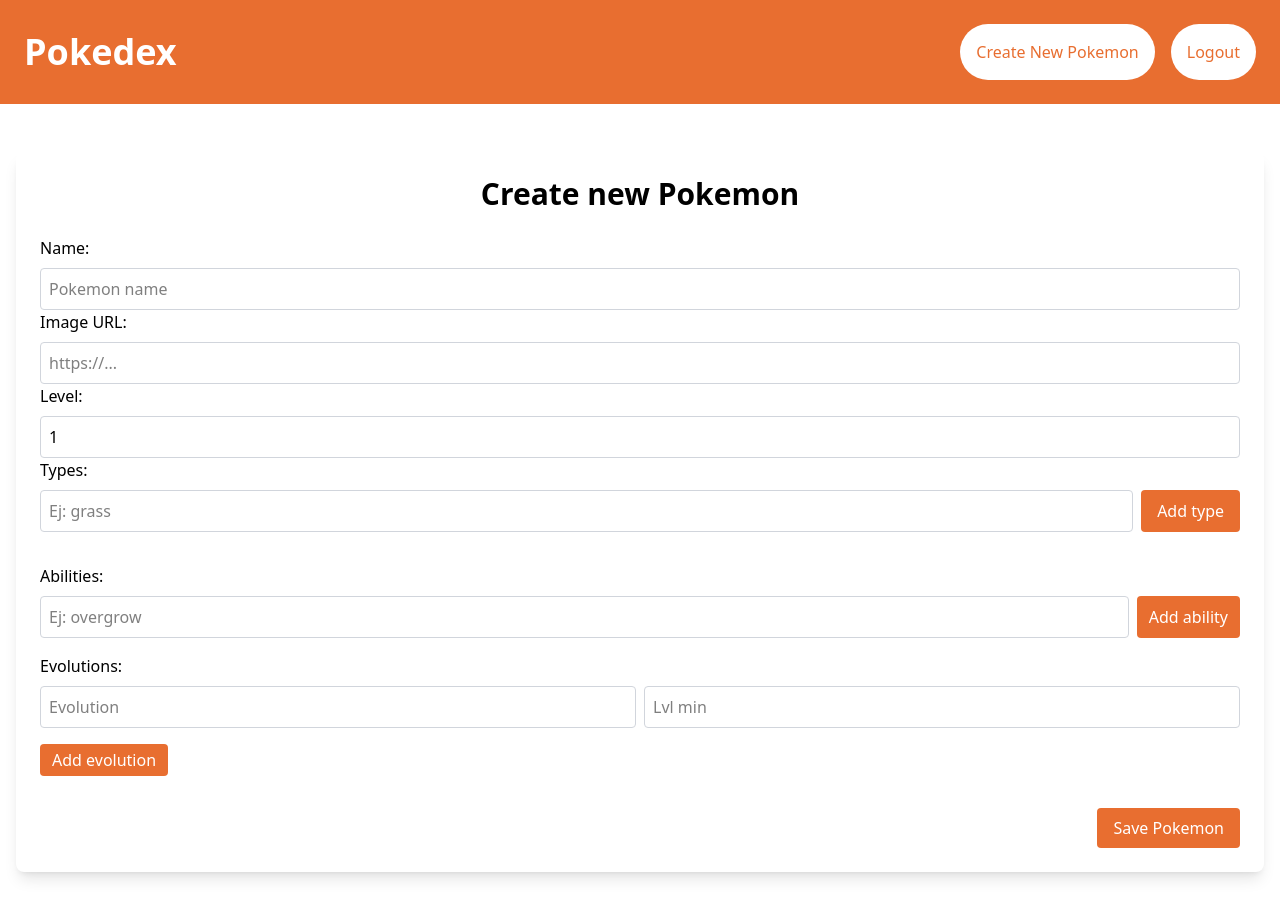
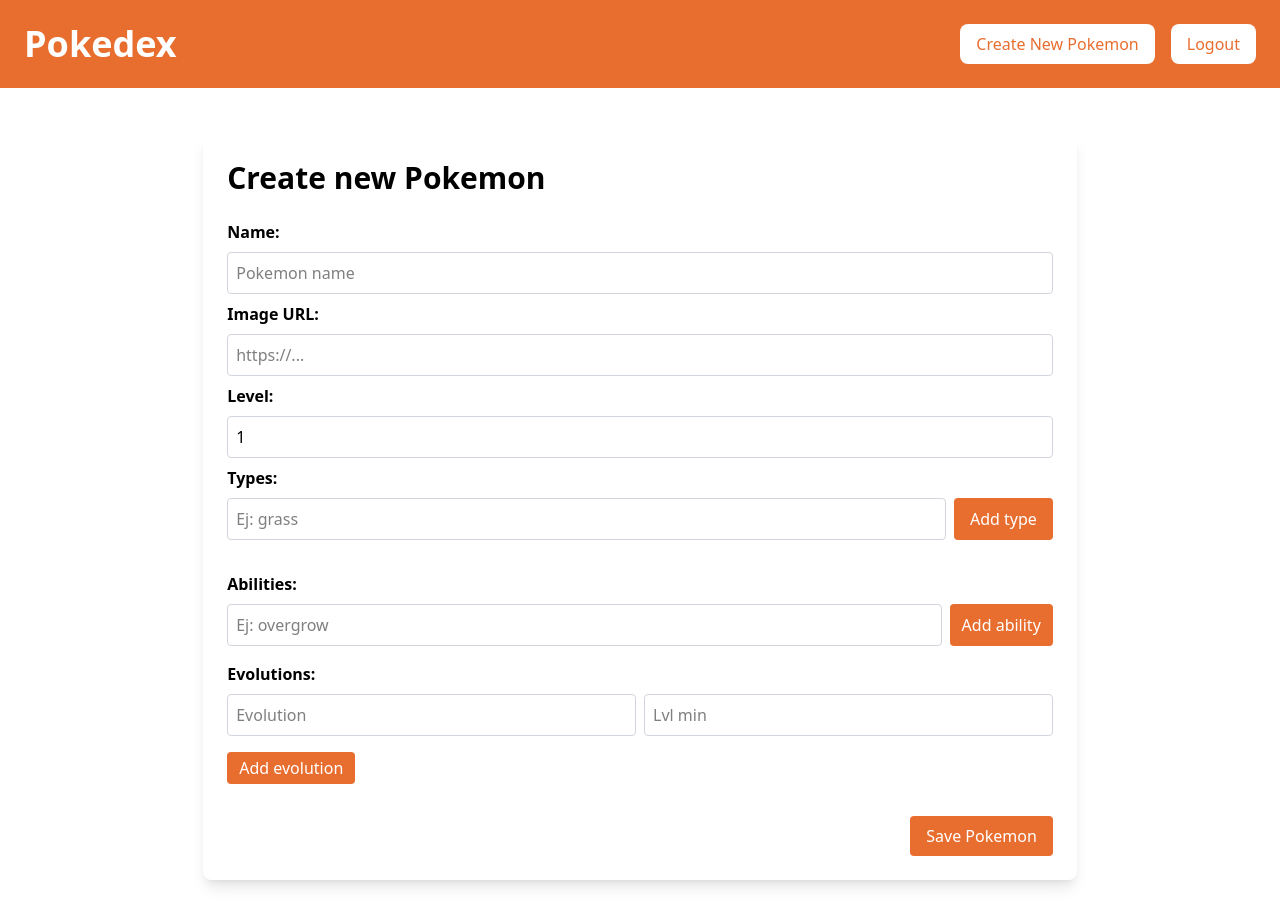
Before and after one commit to GonzaSalda/pokedex-lite, an Angular app: page /pokemon/create in a window 1280 px wide. Built offline with nearby package versions, Linux system fonts and the light colour scheme; sample sign-in values are in the browser's storage.

Commit message:
Refactor component styles and buttons

```diff
--- a/src/app/components/header/header.component.html
+++ b/src/app/components/header/header.component.html
@@ -1,13 +1,13 @@
-<nav class="bg-[#E86E30] p-6 flex justify-between" *ngIf="isLoggedIn">
-    <div class="flex justify-center gap-x-4 py-2 text-white font-medium items-center">
-        <button class="cursor-pointer" (click)="goToHome()" class="font-bold text-4xl">Pokedex</button>
+<nav class="bg-[#E86E30] p-4 md:p-6 flex flex-col md:flex-row md:justify-between" *ngIf="isLoggedIn">
+    <div class="flex justify-center gap-x-4 text-white font-medium items-center">
+        <button (click)="goToHome()" class="font-bold text-4xl cursor-pointer">Pokedex</button>
     </div>
 
-    <div class="flex gap-x-4">
-        <button (click)="createPokemon()" class=" font-medium text-[#E86E30] bg-white rounded-4xl px-4 text-center
+    <div class="flex gap-x-4 justify-center my-2 md:my-0">
+        <button (click)="createPokemon()" class=" font-medium text-[#E86E30] bg-white rounded-lg px-4 py-1 text-center
             transition-transform transform hover:scale-95 cursor-pointer">Create New Pokemon</button>
         <button (click)="logout()"
-            class="font-medium text-[#E86E30] bg-white rounded-4xl px-4 text-center transition-transform transform hover:scale-95 cursor-pointer">Logout</button>
+            class="font-medium  text-[#E86E30] bg-white rounded-lg px-4 text-center transition-transform transform hover:scale-95 cursor-pointer">Logout</button>
     </div>
 
 </nav>
--- a/src/app/components/pokemon-create/pokemon-create.component.html
+++ b/src/app/components/pokemon-create/pokemon-create.component.html
@@ -1,26 +1,26 @@
 <div class="container mx-auto px-4 py-8">
-    <div class="w-full bg-white p-6 rounded-lg shadow-lg mt-4">
-        <h2 class="text-3xl font-semibold text-center mb-6">Create new Pokemon</h2>
+    <div class="w-full md:w-[70%] mx-auto bg-white p-6 rounded-lg shadow-lg mt-4">
+        <h2 class="text-3xl font-semibold text-left mb-6">Create new Pokemon</h2>
 
-        <label class="block mb-2 ">Name:</label>
+        <label class="block mb-2 font-semibold">Name:</label>
         <input [(ngModel)]="pokemon.name" type="text" placeholder="Pokemon name"
             class="border rounded p-2 w-full border-gray-300 outline-[#E86E30]" />
 
 
-        <label class="block mb-2 ">Image URL:</label>
+        <label class="block my-2 font-semibold">Image URL:</label>
         <input [(ngModel)]="pokemon.image" type="text" placeholder="https://..."
             class="border rounded p-2 w-full border-gray-300 outline-[#E86E30]" />
 
-        <label class="block mb-2 ">Level:</label>
+        <label class="block my-2 font-semibold">Level:</label>
         <input [(ngModel)]="pokemon.level" type="number" min="1"
             class="border rounded p-2 w-full border-gray-300 outline-[#E86E30]" />
 
-        <label class="block mb-2 ">Types:</label>
+        <label class="block my-2 font-semibold">Types:</label>
         <div class="flex gap-2 mb-4">
             <input [(ngModel)]="newType" type="text" class="border rounded p-2 w-full border-gray-300 outline-[#E86E30]"
                 placeholder="Ej: grass" />
             <button (click)="addType()"
-                class=" text-white px-4 py-2 rounded bg-[#E86E30] hover:bg-orange-600 transition whitespace-nowrap">
+                class=" text-white px-4 py-2 rounded cursor-pointer bg-[#E86E30] hover:bg-orange-600 transition whitespace-nowrap">
                 Add type
             </button>
         </div>
@@ -33,12 +33,12 @@
         </div>
 
         <!-- Abilities -->
-        <label class="block mb-2 ">Abilities:</label>
+        <label class="block mb-2 font-semibold">Abilities:</label>
         <div class="flex gap-2 mb-4">
             <input [(ngModel)]="newAbility" type="text"
                 class="border rounded p-2 w-full border-gray-300 outline-[#E86E30]" placeholder="Ej: overgrow" />
             <button (click)="addAbility()"
-                class="bg-blue-60 text-white px-3 py-1 rounded bg-[#E86E30] hover:bg-orange-600 transition whitespace-nowrap">
+                class="bg-blue-60 text-white px-3 py-1 rounded cursor-pointer bg-[#E86E30] hover:bg-orange-600 transition whitespace-nowrap">
                 Add ability
             </button>
         </div>
@@ -50,7 +50,7 @@
         </ul>
 
         <!-- Evolutions -->
-        <label class="block mb-2 ">Evolutions:</label>
+        <label class="block mb-2 font-semibold">Evolutions:</label>
         <div class="grid grid-cols-1 sm:grid-cols-2 gap-2 mb-4">
             <input [(ngModel)]="newEvolutionName" type="text"
                 class="border rounded p-2 w-full border-gray-300 outline-[#E86E30]" placeholder="Evolution" />
@@ -58,7 +58,7 @@
                 class="border rounded p-2 w-full border-gray-300 outline-[#E86E30]" placeholder="Lvl min" />
         </div>
         <button (click)="addEvolution()"
-            class="bg-[#E86E30] hover:bg-orange-600 transition text-white px-3 py-1 rounded mb-4 whitespace-nowrap">
+            class="bg-[#E86E30] hover:bg-orange-600 cursor-pointer transition text-white px-3 py-1 rounded mb-4 whitespace-nowrap">
             Add evolution
         </button>
         <ul class="space-y-2">
@@ -72,7 +72,7 @@
         </ul>
 
         <div class="flex justify-end">
-            <button (click)="savePokemon()" class="cursor-pointer bg-[#E86E30] text-white px-4 py-2 rounded mt-4">
+            <button (click)="savePokemon()" class="cursor-pointer bg-[#E86E30] hover:bg-orange-600 transition text-white px-4 py-2 rounded mt-4">
                 Save Pokemon
             </button>
         </div>
--- a/src/app/components/pokemon-detail/pokemon-detail.component.html
+++ b/src/app/components/pokemon-detail/pokemon-detail.component.html
@@ -1,11 +1,11 @@
 <div class="container mx-auto px-4 py-8">
     <div *ngIf="pokemon" class="max-w-3xl mx-auto bg-white p-6 rounded-2xl shadow-lg mt-4">
-        <div class="flex justify-between">
-            <button class="bg-[#E86E30] cursor-pointer hover:bg-orange-600 text-white px-6 py-3 rounded-xl mt-10 text-lg
+        <div class="flex justify-between mb-2 md:mb-0">
+            <button class="text-black cursor-pointer hover:bg-[#E86E30] hover:text-white  px-6 py-1 rounded-lg text-md
                 font-semibold transition">
-                Back</button>
+                Back to pokedex</button>
             <button (click)="editPokemon()"
-                class="bg-[#E86E30] cursor-pointer hover:bg-orange-600 text-white px-6 py-3 rounded-xl mt-10 text-lg font-semibold transition">
+                class="bg-[#E86E30] cursor-pointer hover:bg-orange-600 text-white px-2 md:px-6 py-1 rounded-lg text-md font-semibold transition">
                 Edit Pokemon
             </button>
         </div>
--- a/src/app/components/pokemon-edit/pokemon-edit.component.html
+++ b/src/app/components/pokemon-edit/pokemon-edit.component.html
@@ -1,6 +1,5 @@
-<div class="container mx-auto px-4 py-8">
-    <!-- Info -->
-    <div class="w-full bg-white p-6 rounded-lg shadow-lg mt-4">
+<div class="w-full md:w-[70%] mx-auto  px-4 py-8">
+    <div class=" bg-white p-6 rounded-lg shadow-lg mt-4">
         <h1 class="block text-lg font-semibold mt-4">Information</h1>
         <label class="block text-md font-normal mt-4">Name</label>
         <input type="text" [(ngModel)]="pokemon.name"
@@ -28,7 +27,6 @@
 
     </div>
 
-    <!-- Habilidades -->
     <div class="w-full bg-white p-6 rounded-lg shadow-lg mt-4">
         <h1 class="block text-lg font-semibold mt-4">Abilities</h1>
         <div class="py-2">
@@ -49,7 +47,6 @@
 
     </div>
 
-    <!-- Evoluciones -->
     <div class="w-full bg-white p-6 rounded-lg shadow-lg mt-4">
         <h1 class="block text-lg font-semibold mt-4">Evolution</h1>
         <div class="py-2 flex flex-wrap gap-2">
@@ -73,7 +70,7 @@
 
 
     <div class="flex justify-end">
-        <button (click)="saveChanges()" class=" cursor-pointer bg-green-500 text-white px-4 py-2 rounded mt-4">
+        <button (click)="saveChanges()" class=" cursor-pointer bg-[#E86E30] text-white px-4 py-2 rounded mt-4">
             Save
         </button>
     </div>
```
